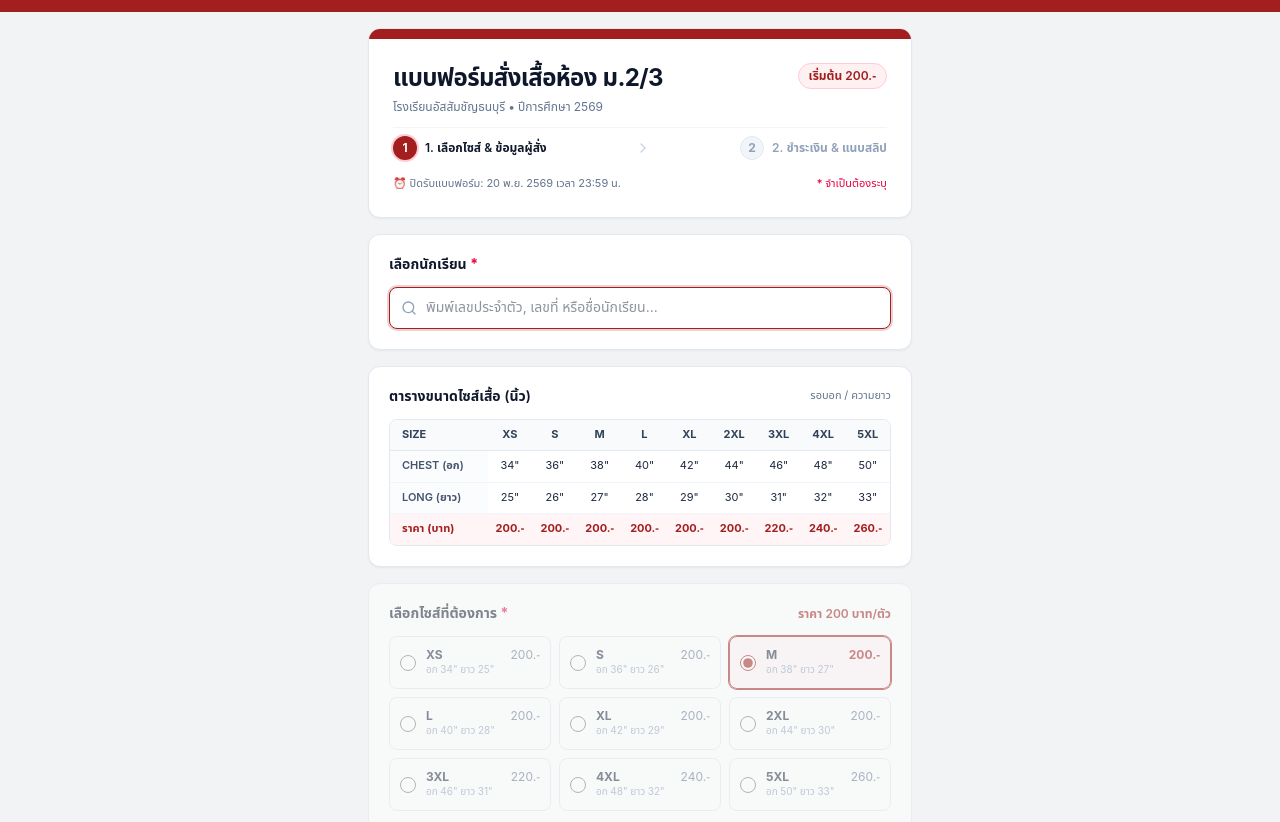
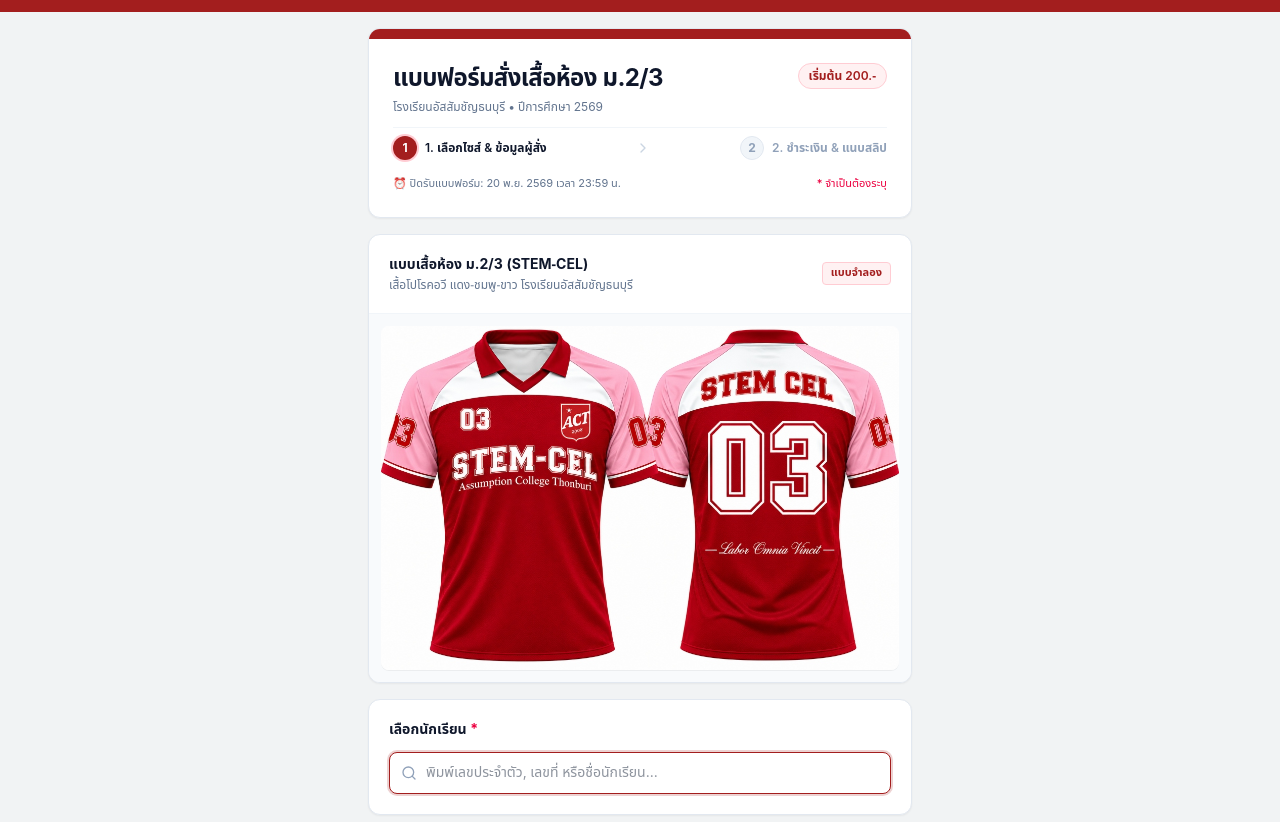
Before and after one commit to Bungkii/ohmjaa, a Next.js app: page /shirt-order in a window 1280 px wide. Shown: the top 822 px of the page. Built offline with nearby package versions, Linux system fonts and the light colour scheme; a web font is replaced by a local one.

Commit message:
feat(shirt-order): add shirt preview image display in order form

```diff
--- a/src/app/shirt-order/page.tsx
+++ b/src/app/shirt-order/page.tsx
@@ -50,6 +50,7 @@ const BANK_NAME = "ธนาคารกรุงไทย";
 const BANK_ACCOUNT_NO = "1370404514";
 const BANK_ACCOUNT_NAME = "นางสาวปุณยาพร สิงห์ลอ";
 const BANK_LOGO_URL = "/ktb-logo.png";
+const SHIRT_PREVIEW_URL = "/shirt-preview.jpg";
 
 // กำหนดเวลาหมดเขตสั่งเสื้อ: 20 พฤศจิกายน 2569 เวลา 23:59:59 น. (Asia/Bangkok = UTC+7)
 const SHIRT_ORDER_DEADLINE_MS = new Date("2026-11-20T23:59:59+07:00").getTime();
@@ -437,6 +438,30 @@ export default function ShirtOrderPage() {
         ) : currentStep === 1 ? (
           /* ================= STEP 1: ORDER DETAILS ================= */
           <form onSubmit={handleProceedToPayment} className="space-y-4">
+            {/* Card 0: Shirt Design Preview */}
+            <div className="bg-white rounded-xl border border-slate-200 overflow-hidden shadow-xs">
+              <div className="p-4 sm:p-5 border-b border-slate-100 flex items-center justify-between">
+                <div>
+                  <h2 className="text-sm font-bold text-slate-900">
+                    แบบเสื้อห้อง ม.2/3 (STEM-CEL)
+                  </h2>
+                  <p className="text-xs text-slate-500 mt-0.5">
+                    เสื้อโปโรคอวี แดง-ชมพู-ขาว โรงเรียนอัสสัมชัญธนบุรี
+                  </p>
+                </div>
+                <span className="text-[11px] font-semibold px-2 py-0.5 bg-rose-50 text-[#a31e1e] rounded border border-rose-200">
+                  แบบจำลอง
+                </span>
+              </div>
+              <div className="p-2 sm:p-3 bg-slate-50 flex items-center justify-center">
+                <img
+                  src={SHIRT_PREVIEW_URL}
+                  alt="แบบเสื้อห้อง ม.2/3"
+                  className="w-full max-h-80 sm:max-h-96 object-contain rounded-lg shadow-2xs bg-white"
+                />
+              </div>
+            </div>
+
             {/* Card 1: Student Selection */}
             <div className="bg-white rounded-xl border border-slate-200 p-5 shadow-xs space-y-3">
               <div className="flex items-center justify-between">
```
Also changed, not shown: public/shirt-preview.jpg (added), src/app/shirt-order/layout.tsx (line endings or trailing spaces).
